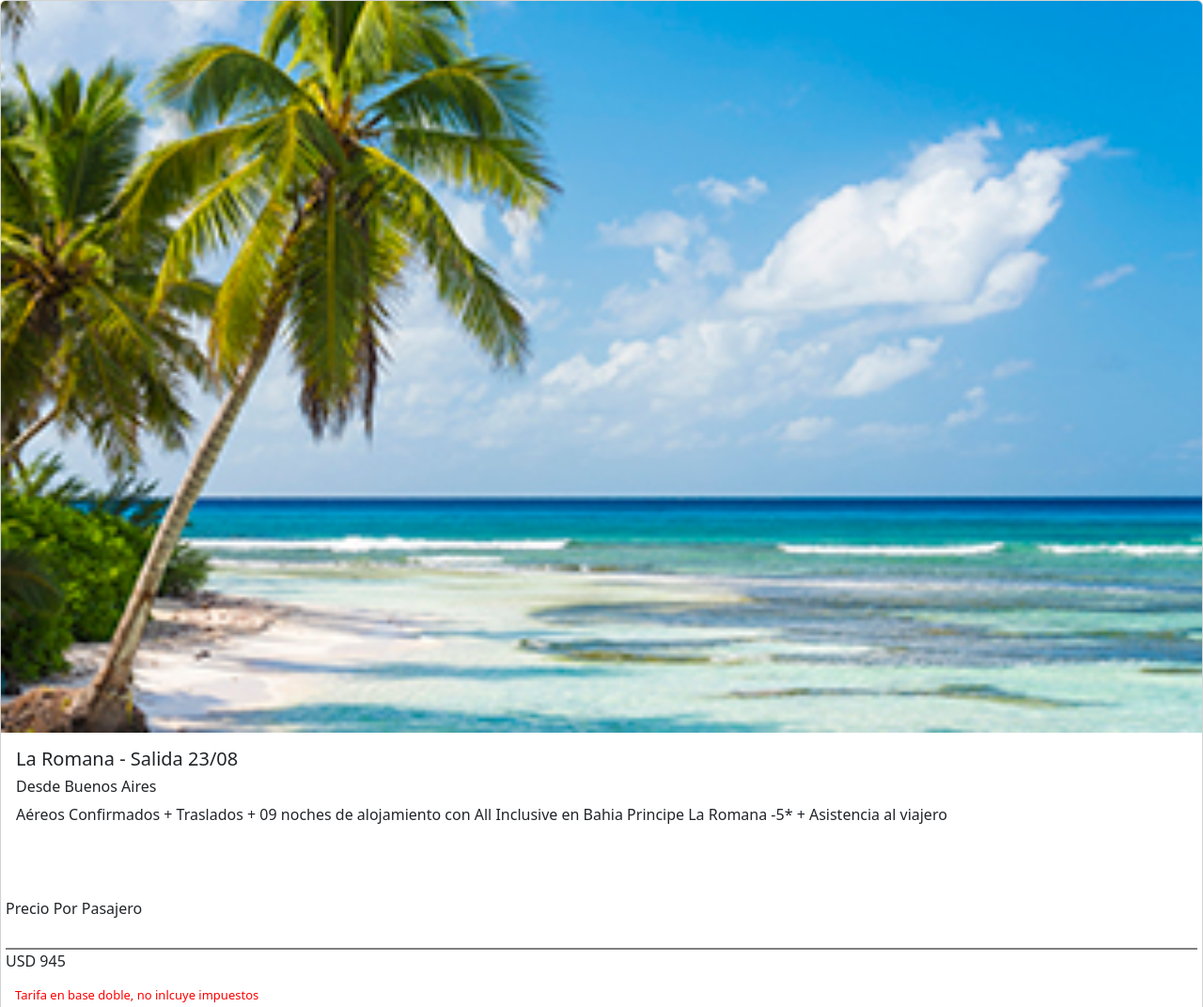
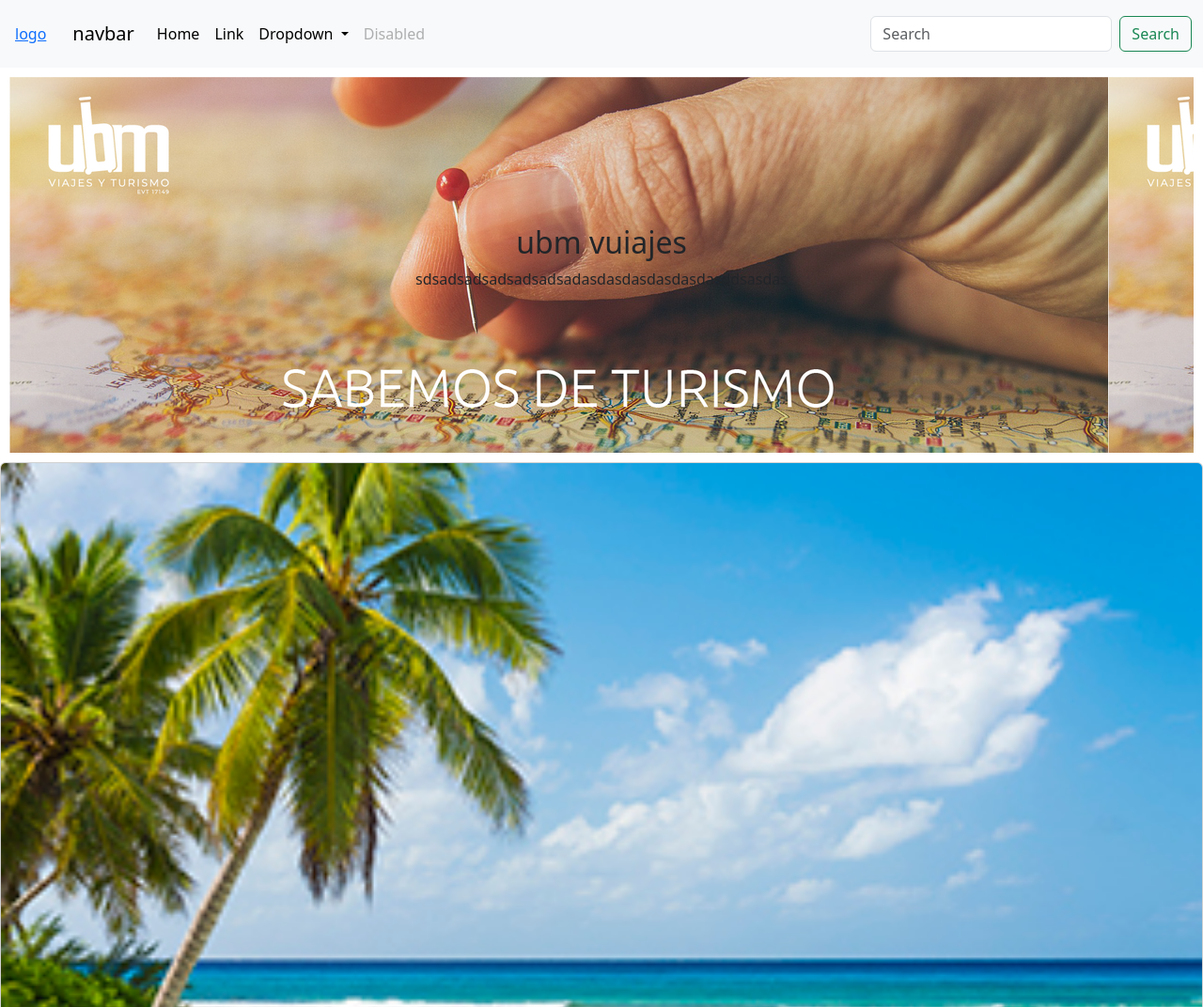
Before and after one commit to dmbruno/ubm, a website: page index.html in a window 1280 px wide. Shown: the top 1072 px of the page at 94% size. Drawn offline with nearby package versions, Linux system fonts and the light colour scheme.

Commit message:
imagenes

```diff
--- a/index.html
+++ b/index.html
@@ -9,10 +9,56 @@
         integrity="sha384-4bw+/aepP/YC94hEpVNVgiZdgIC5+VKNBQNGCHeKRQN+PtmoHDEXuppvnDJzQIu9" crossorigin="anonymous">
     <link rel="stylesheet" href="./css/style.css">
 </head>
-
 <body>
-    <header></header>
+    <header class="contenedor">
+        <nav class="navbar navbar-expand-lg bg-body-tertiary">
+            <a class="m-3" href="">logo<img src="" alt=""></a>
+            <div class="container-fluid">
+                <a class="navbar-brand" href="#">navbar</a>
+                <button class="navbar-toggler" type="button" data-bs-toggle="collapse"
+                    data-bs-target="#navbarSupportedContent" aria-controls="navbarSupportedContent"
+                    aria-expanded="false" aria-label="Toggle navigation">
+                    <span class="navbar-toggler-icon"></span>
+                </button>
+                <div class="collapse navbar-collapse" id="navbarSupportedContent">
+                    <ul class="navbar-nav me-auto mb-2 mb-lg-0">
+                        <li class="nav-item">
+                            <a class="nav-link active" aria-current="page" href="#">Home</a>
+                        </li>
+                        <li class="nav-item">
+                            <a class="nav-link" href="#">Link</a>
+                        </li>
+                        <li class="nav-item dropdown">
+                            <a class="nav-link dropdown-toggle" href="#" role="button" data-bs-toggle="dropdown"
+                                aria-expanded="false">
+                                Dropdown
+                            </a>
+                            <ul class="dropdown-menu">
+                                <li><a class="dropdown-item" href="#">Action</a></li>
+                                <li><a class="dropdown-item" href="#">Another action</a></li>
+                                <li>
+                                    <hr class="dropdown-divider">
+                                </li>
+                                <li><a class="dropdown-item" href="#">Something else here</a></li>
+                            </ul>
+                        </li>
+                        <li class="nav-item">
+                            <a class="nav-link disabled" aria-disabled="true">Disabled</a>
+                        </li>
+                    </ul>
+                    <form class="d-flex" role="search">
+                        <input class="form-control me-2" type="search" placeholder="Search" aria-label="Search">
+                        <button class="btn btn-outline-success" type="submit">Search</button>
+                    </form>
+                </div>
+            </div>
+        </nav>
+    </header>
     <main>
+        <section>
+            <h2>ubm vuiajes</h2>
+            <p>sdsadsadsadsadsadsadasdasdasdasdasdasddsasdas</p>
+        </section>
         <div class="card">
             <img src="./assets/img/laromana.jpg" class="card-img-top" alt="...">
             <div class="card-body">
@@ -27,7 +73,10 @@
                 <span>USD</span>
                 <span>945</span>
             </div>
-            <div class="pie">Tarifa en base doble, no inlcuye impuestos</div>
+            <div class="pie">
+                <p>Tarifa en base doble, no inlcuye impuestos
+            </div>
+            </p>
         </div>
     </main>
     <footer></footer>
--- a/scss/layout/_header.scss
+++ b/scss/layout/_header.scss
@@ -0,0 +1,5 @@
+.container-fluid{
+    a{
+    color: $color-letra;
+    }
+}
--- a/scss/layout/_main.scss
+++ b/scss/layout/_main.scss
@@ -20,3 +20,15 @@
         color: $color-letra;
     }
 }
+main{
+    section{
+        background-image: url(/assets/img/sabemosdeturismo.png);
+        display: flex;
+        align-items: center;
+        justify-content: center;
+        margin: .625rem;
+        height: 25rem;
+        flex-direction: column;
+
+    }
+}
--- a/scss/style.scss
+++ b/scss/style.scss
@@ -1,7 +1,9 @@
-$color-letra: red;
+$color-letra: black;
+$color-background: rgba(0, 0, 0, 0.763);
 
 
 @import "./base/reset";
 
+@import "./layout/header";
 
 @import "./layout/main";
```
Also changed, not shown: assets/img/sabemosdeturismo.png (added), css/style.css, 12 other files.
